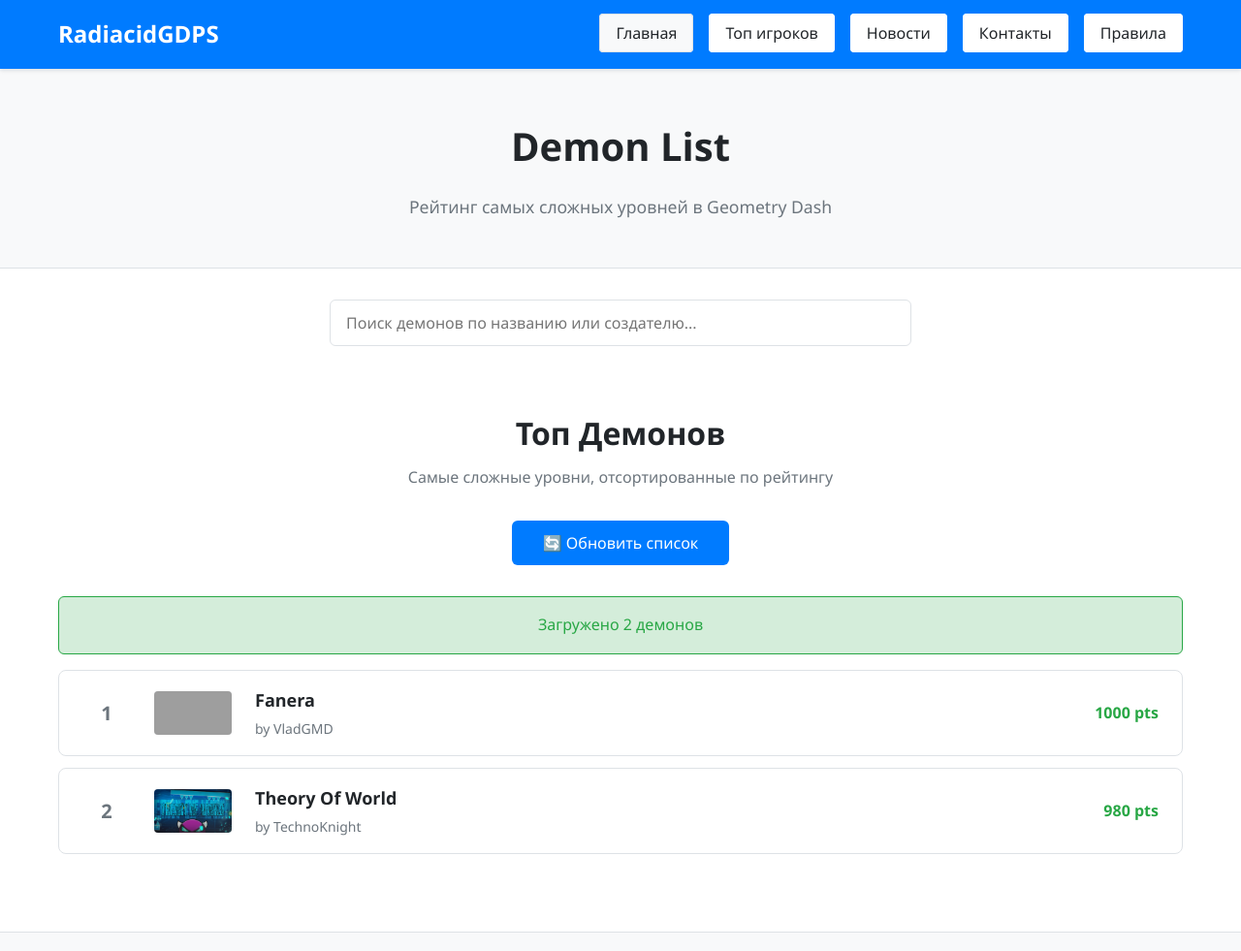
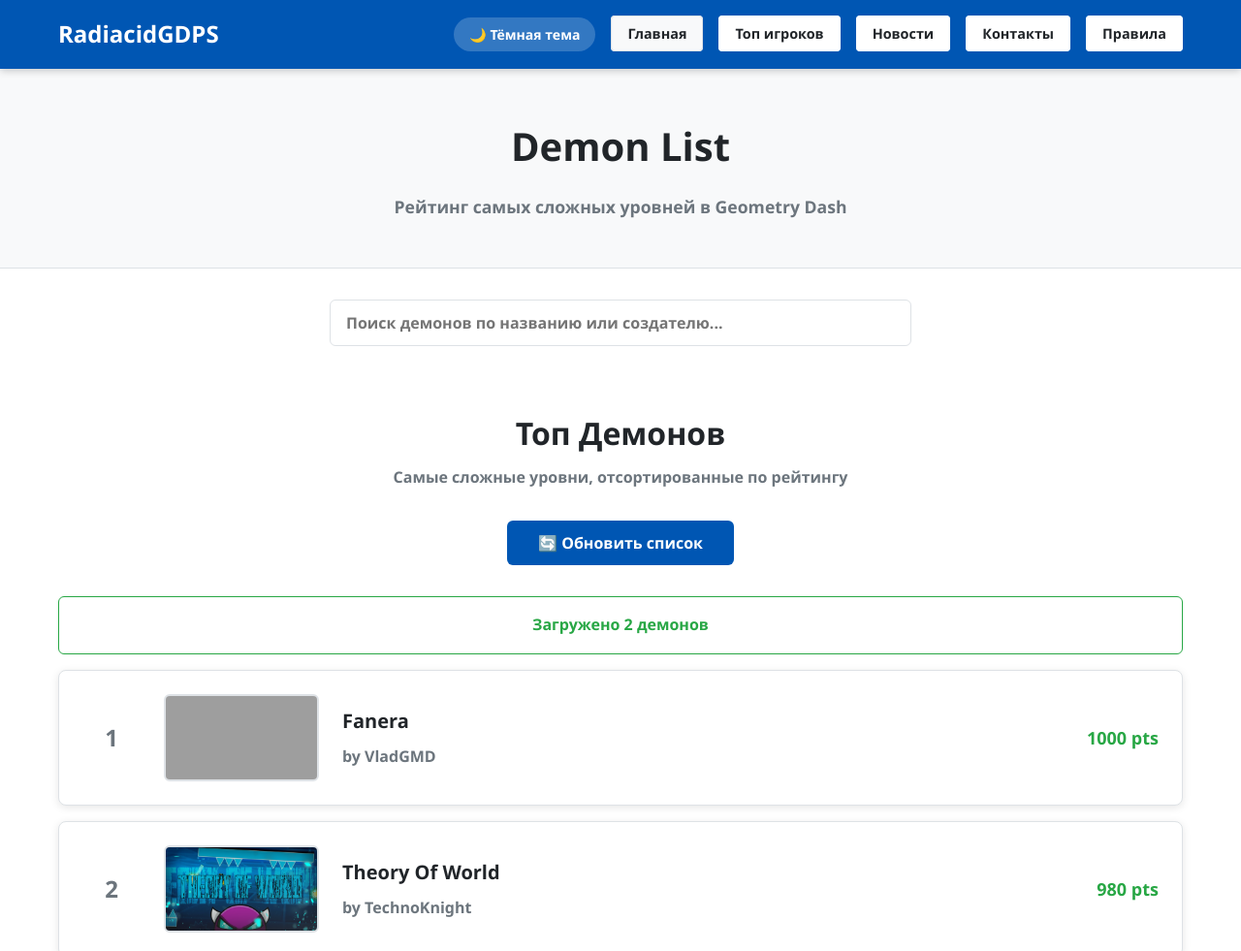
Before and after one commit to maynnank-cmyk/RadiacidGDPSPlatformerlist, a website: page index.html in a window 1280 px wide. Shown: the top 981 px of the page at 97% size. Drawn offline with Linux system fonts and the light colour scheme; grey boxes are pictures that could not be loaded.

Commit message:
Update index.html

```diff
--- a/index.html
+++ b/index.html
@@ -11,11 +11,24 @@
             --bg-tertiary: #e9ecef;
             --text-primary: #212529;
             --text-secondary: #6c757d;
-            --accent-blue: #007bff;
+            --accent-blue: #0056b3;
             --accent-green: #28a745;
             --border-color: #dee2e6;
-            --card-shadow: 0 2px 4px rgba(0,0,0,0.1);
-            --header-blue: #007bff;
+            --card-shadow: 0 2px 8px rgba(0,0,0,0.1);
+            --header-blue: #0056b3;
+        }
+
+        [data-theme="dark"] {
+            --bg-primary: #1a1a1a;
+            --bg-secondary: #2d2d2d;
+            --bg-tertiary: #3d3d3d;
+            --text-primary: #ffffff;
+            --text-secondary: #b0b0b0;
+            --accent-blue: #4d8fe5;
+            --accent-green: #34c759;
+            --border-color: #404040;
+            --card-shadow: 0 2px 8px rgba(0,0,0,0.3);
+            --header-blue: #003d82;
         }
 
         * {
@@ -29,6 +42,8 @@
             background-color: var(--bg-primary);
             color: var(--text-primary);
             line-height: 1.6;
+            transition: all 0.3s ease;
+            font-weight: 600;
         }
 
         .container {
@@ -45,7 +60,7 @@
             position: sticky;
             top: 0;
             z-index: 100;
-            box-shadow: 0 2px 4px rgba(0,0,0,0.1);
+            box-shadow: 0 2px 8px rgba(0,0,0,0.2);
         }
 
         .header-content {
@@ -56,9 +71,31 @@
 
         .logo {
             font-size: 1.5rem;
-            font-weight: bold;
+            font-weight: 800;
             color: white;
             text-decoration: none;
+        }
+
+        .header-controls {
+            display: flex;
+            align-items: center;
+            gap: 1rem;
+        }
+
+        .theme-toggle {
+            background: rgba(255,255,255,0.2);
+            border: none;
+            border-radius: 20px;
+            padding: 0.5rem 1rem;
+            color: white;
+            cursor: pointer;
+            font-weight: 600;
+            font-size: 0.875rem;
+            transition: all 0.3s ease;
+        }
+
+        .theme-toggle:hover {
+            background: rgba(255,255,255,0.3);
         }
 
         nav ul {
@@ -70,12 +107,13 @@
         nav ul li a {
             color: var(--text-primary);
             text-decoration: none;
-            font-weight: 500;
+            font-weight: 700;
             padding: 0.5rem 1rem;
             border-radius: 4px;
             transition: all 0.2s;
             background: white;
             border: 1px solid white;
+            font-size: 0.9rem;
         }
 
         nav ul li a:hover,
@@ -97,6 +135,7 @@
             font-size: 2.5rem;
             margin-bottom: 1rem;
             color: var(--text-primary);
+            font-weight: 800;
         }
 
         .hero p {
@@ -104,6 +143,7 @@
             color: var(--text-secondary);
             max-width: 600px;
             margin: 0 auto;
+            font-weight: 600;
         }
 
         /* Search Section */
@@ -126,6 +166,7 @@
             border-radius: 6px;
             background: var(--bg-primary);
             color: var(--text-primary);
+            font-weight: 600;
         }
 
         .search-input:focus {
@@ -166,7 +207,7 @@
         }
 
         .search-result-name {
-            font-weight: 600;
+            font-weight: 700;
             color: var(--text-primary);
         }
 
@@ -174,12 +215,14 @@
             font-size: 0.875rem;
             color: var(--text-secondary);
             margin-top: 0.25rem;
+            font-weight: 600;
         }
 
         .no-results {
             padding: 1rem;
             text-align: center;
             color: var(--text-secondary);
+            font-weight: 600;
         }
 
         /* Demon List */
@@ -196,40 +239,43 @@
             font-size: 2rem;
             margin-bottom: 0.5rem;
             color: var(--text-primary);
+            font-weight: 800;
         }
 
         .list-header p {
             color: var(--text-secondary);
+            font-weight: 600;
         }
 
         .list-container {
             display: flex;
             flex-direction: column;
-            gap: 0.75rem;
+            gap: 1rem;
         }
 
         .demon-row {
             background: var(--bg-primary);
             border: 1px solid var(--border-color);
             border-radius: 8px;
-            padding: 1rem 1.5rem;
+            padding: 1.5rem;
             display: flex;
             align-items: center;
             gap: 1.5rem;
             transition: all 0.2s;
             cursor: pointer;
+            box-shadow: var(--card-shadow);
         }
 
         .demon-row:hover {
             border-color: var(--accent-blue);
-            box-shadow: var(--card-shadow);
-            transform: translateY(-1px);
+            box-shadow: 0 4px 12px rgba(0,0,0,0.15);
+            transform: translateY(-2px);
         }
 
         .demon-rank {
-            font-size: 1.25rem;
-            font-weight: bold;
-            width: 50px;
+            font-size: 1.5rem;
+            font-weight: 800;
+            width: 60px;
             text-align: center;
             color: var(--text-secondary);
         }
@@ -247,15 +293,16 @@
         }
 
         .demon-image {
-            width: 80px;
-            height: 45px;
-            border-radius: 4px;
+            width: 160px;
+            height: 90px;
+            border-radius: 6px;
             overflow: hidden;
             flex-shrink: 0;
             background: var(--bg-tertiary);
             display: flex;
             align-items: center;
             justify-content: center;
+            border: 2px solid var(--border-color);
         }
 
         .demon-image img {
@@ -272,8 +319,8 @@
             justify-content: center;
             background: var(--bg-tertiary);
             color: var(--text-secondary);
-            font-size: 0.75rem;
-            font-weight: 500;
+            font-size: 1.5rem;
+            font-weight: 800;
         }
 
         .demon-info {
@@ -288,22 +335,23 @@
         }
 
         .demon-name {
-            font-size: 1.125rem;
-            font-weight: 600;
+            font-size: 1.25rem;
+            font-weight: 800;
             color: var(--text-primary);
-            margin-bottom: 0.25rem;
+            margin-bottom: 0.5rem;
         }
 
         .demon-creator {
             color: var(--text-secondary);
-            font-size: 0.875rem;
+            font-size: 1rem;
+            font-weight: 600;
         }
 
         .demon-points {
-            font-size: 1rem;
-            font-weight: 600;
+            font-size: 1.125rem;
+            font-weight: 800;
             color: var(--accent-green);
-            min-width: 80px;
+            min-width: 100px;
             text-align: right;
         }
 
@@ -318,12 +366,13 @@
             border-radius: 6px;
             cursor: pointer;
             font-size: 1rem;
-            font-weight: 500;
-            transition: background-color 0.2s;
+            font-weight: 700;
+            transition: all 0.2s;
         }
 
         .refresh-btn:hover {
-            background: #0056b3;
+            background: #004494;
+            transform: translateY(-1px);
         }
 
         /* Status */
@@ -335,12 +384,13 @@
             margin: 1rem 0;
             color: var(--text-secondary);
             border: 1px solid var(--border-color);
+            font-weight: 600;
         }
 
         .sync-status.synced {
             color: var(--accent-green);
             border-color: var(--accent-green);
-            background: #d4edda;
+            background: var(--bg-primary);
         }
 
         .error-message {
@@ -351,6 +401,13 @@
             border-radius: 6px;
             margin: 1rem 0;
             color: #721c24;
+            font-weight: 600;
+        }
+
+        [data-theme="dark"] .error-message {
+            background: #5c2a2a;
+            border-color: #7a3a3a;
+            color: #ffb3b3;
         }
 
         /* Footer */
@@ -371,6 +428,7 @@
             font-size: 1.125rem;
             margin-bottom: 1rem;
             color: var(--text-primary);
+            font-weight: 800;
         }
 
         .footer-section p, .footer-section a {
@@ -379,6 +437,7 @@
             display: block;
             text-decoration: none;
             transition: color 0.2s;
+            font-weight: 600;
         }
 
         .footer-section a:hover {
@@ -392,6 +451,7 @@
             color: var(--text-secondary);
             margin-top: 2rem;
             font-size: 0.875rem;
+            font-weight: 600;
         }
 
         /* Responsive */
@@ -399,6 +459,12 @@
             .header-content {
                 flex-direction: column;
                 gap: 1rem;
+            }
+
+            .header-controls {
+                order: -1;
+                width: 100%;
+                justify-content: space-between;
             }
 
             nav ul {
@@ -417,21 +483,25 @@
             .demon-row {
                 padding: 1rem;
                 gap: 1rem;
+                flex-direction: column;
+                text-align: center;
             }
 
             .demon-image {
-                width: 60px;
-                height: 34px;
+                width: 100%;
+                max-width: 200px;
+                height: 112px;
             }
 
             .demon-info {
                 flex-direction: column;
-                align-items: flex-start;
+                align-items: center;
                 gap: 0.5rem;
+                width: 100%;
             }
 
             .demon-points {
-                text-align: left;
+                text-align: center;
             }
 
             .footer-content {
@@ -458,12 +528,8 @@
             }
 
             .demon-image {
-                width: 50px;
-                height: 28px;
-            }
-
-            .image-placeholder {
-                font-size: 0.6rem;
+                width: 100%;
+                height: 100px;
             }
         }
     </style>
@@ -473,6 +539,10 @@
         <div class="container">
             <div class="header-content">
                 <a href="index.html" class="logo">RadiacidGDPS</a>
+                <div class="header-controls">
+                    <button class="theme-toggle" onclick="toggleTheme()">
+                        🌙 Тёмная тема
+                    </button>
                     <nav>
                         <ul>
                             <li><a href="index.html" class="active">Главная</a></li>
@@ -482,6 +552,7 @@
                             <li><a href="rules.html">Правила</a></li>
                         </ul>
                     </nav>
+                </div>
             </div>
         </div>
     </header>
@@ -554,6 +625,29 @@
     </footer>
 
     <script>
+        // ========== THEME TOGGLE ==========
+
+        function toggleTheme() {
+            const currentTheme = document.documentElement.getAttribute('data-theme');
+            const newTheme = currentTheme === 'dark' ? 'light' : 'dark';
+
+            document.documentElement.setAttribute('data-theme', newTheme);
+            localStorage.setItem('theme', newTheme);
+
+            // Обновляем текст кнопки
+            const themeButton = document.querySelector('.theme-toggle');
+            themeButton.textContent = newTheme === 'dark' ? '☀️ Светлая тема' : '🌙 Тёмная тема';
+        }
+
+        // Загружаем сохраненную тему
+        function loadTheme() {
+            const savedTheme = localStorage.getItem('theme') || 'light';
+            document.documentElement.setAttribute('data-theme', savedTheme);
+
+            const themeButton = document.querySelector('.theme-toggle');
+            themeButton.textContent = savedTheme === 'dark' ? '☀️ Светлая тема' : '🌙 Тёмная тема';
+        }
+
         // ========== AUTOMATIC RANKING SYSTEM ==========
 
         const defaultDemons = [
@@ -561,21 +655,21 @@
                 id: 'bloodbath',
                 name: 'Bloodbath',
                 creator: 'Riot & more',
-                image: 'https://images.placeholders.tech/?width=80&height=45&text=Bloodbath&bgColor=ff6b6b&textColor=white',
+                image: 'https://images.placeholders.tech/?width=160&height=90&text=Bloodbath&bgColor=ff6b6b&textColor=white',
                 videoUrl: 'https://www.youtube.com/watch?v=dQw4w9WgXcQ'
             },
             {
                 id: 'cataclysm',
                 name: 'Cataclysm',
                 creator: 'Ggb0y',
-                image: 'https://images.placeholders.tech/?width=80&height=45&text=Cataclysm&bgColor=4ecdc4&textColor=white',
+                image: 'https://images.placeholders.tech/?width=160&height=90&text=Cataclysm&bgColor=4ecdc4&textColor=white',
                 videoUrl: 'https://www.youtube.com/watch?v=dQw4w9WgXcQ'
             },
             {
                 id: 'sakupen-hell',
                 name: 'Sakupen Hell',
                 creator: 'Noobas',
-                image: 'https://images.placeholders.tech/?width=80&height=45&text=Sakupen+Hell&bgColor=45b7d1&textColor=white',
+                image: 'https://images.placeholders.tech/?width=160&height=90&text=Sakupen+Hell&bgColor=45b7d1&textColor=white',
                 videoUrl: 'https://www.youtube.com/watch?v=dQw4w9WgXcQ'
             }
         ];
@@ -727,8 +821,8 @@
                 demonList.innerHTML = `
                     <div style="text-align: center; padding: 3rem; color: var(--text-secondary);">
                         <div style="font-size: 3rem; margin-bottom: 1rem;">🔍</div>
-                        <div style="font-size: 1.25rem; margin-bottom: 0.5rem;">Демоны не найдены</div>
-                        <div>Попробуйте изменить поисковый запрос</div>
+                        <div style="font-size: 1.25rem; margin-bottom: 0.5rem; font-weight: 700;">Демоны не найдены</div>
+                        <div style="font-weight: 600;">Попробуйте изменить поисковый запрос</div>
                     </div>
                 `;
                 return;
@@ -789,6 +883,7 @@
 
         async function initializeData() {
             console.log('🎮 Инициализация Geometry Dash Demon List...');
+            loadTheme();
             await loadDataFromJSON();
             initializeSearch();
             renderDemons();
@@ -810,6 +905,7 @@
         // Глобальные функции
         window.refreshData = refreshData;
         window.openDemonPage = openDemonPage;
+        window.toggleTheme = toggleTheme;
 
         // Запуск при загрузке страницы
         document.addEventListener('DOMContentLoaded', function() {
```
Lines whose indentation alone changed are shown as unchanged.
